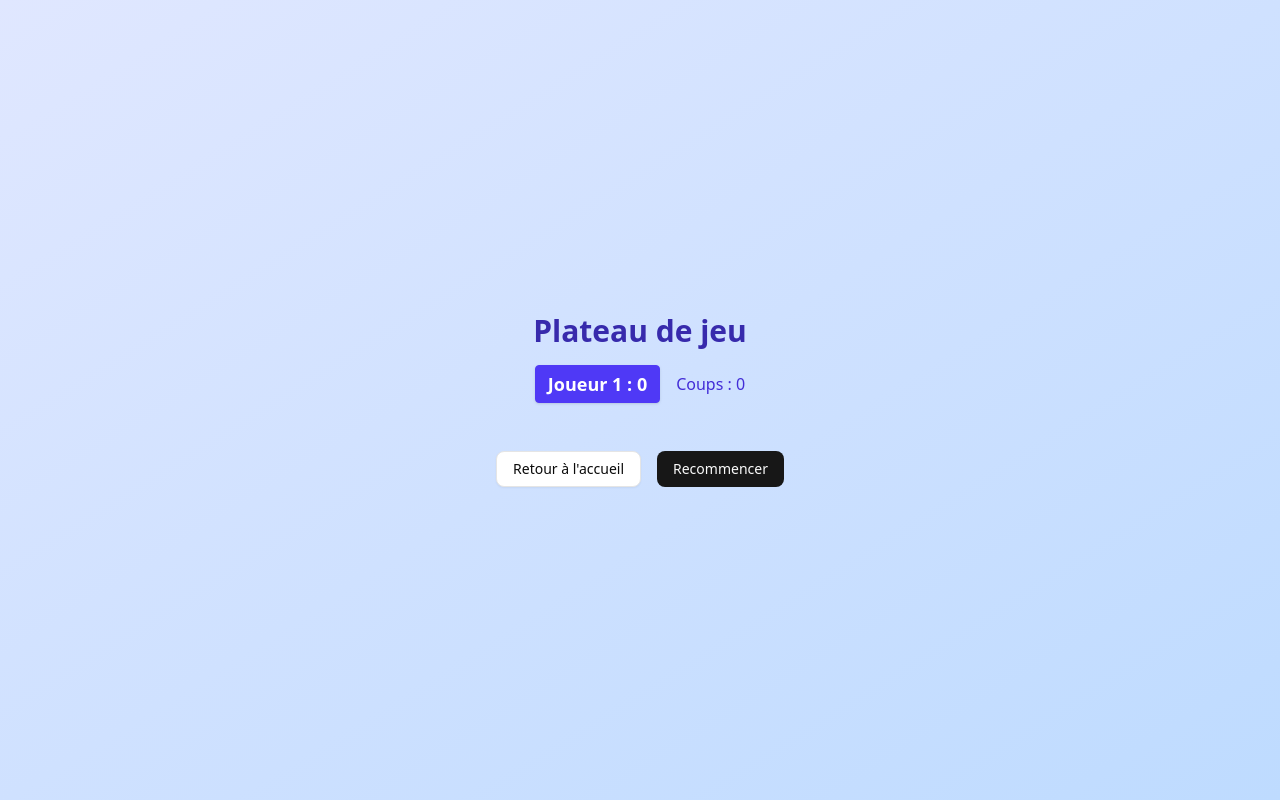
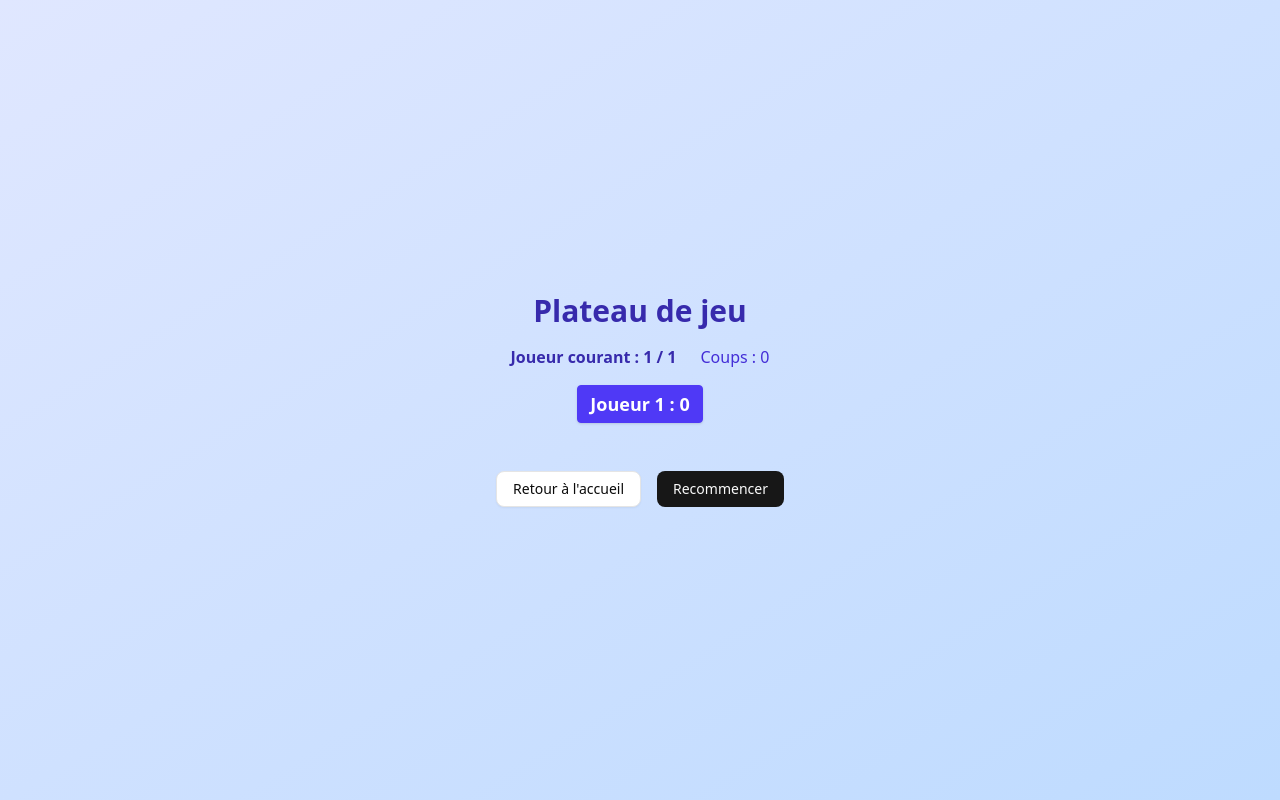
Before and after one commit to Momosa123/memory-game, a Next.js app in the folder frontend/: page /play in a window 1280 px wide. Built offline with nearby package versions, Linux system fonts and the light colour scheme.

Commit message:
feat: add GameInfo component to display current player and moves in PlayPage

```diff
--- a/frontend/app/play/page.tsx
+++ b/frontend/app/play/page.tsx
@@ -5,6 +5,7 @@ import { useRouter } from "next/navigation";
 import GameBoard from "@/components/GameBoard";
 import { Button } from "@/components/ui/button";
 import PlayerScore from "../../components/PlayerScore";
+import GameInfo from "../../components/GameInfo";
 
 export default function PlayPage() {
   const players = useGameStore((s) => s.players);
@@ -28,6 +29,11 @@ export default function PlayPage() {
       <h1 className="text-3xl font-bold mb-4 text-indigo-800">
         Plateau de jeu
       </h1>
+      <GameInfo
+        currentPlayerId={currentPlayerId}
+        moves={moves}
+        totalPlayers={players.length}
+      />
       <div className="mb-4 flex flex-col sm:flex-row gap-4 items-center">
         <div className="flex gap-4">
           {players.map((p) => (
@@ -39,7 +45,6 @@ export default function PlayPage() {
             />
           ))}
         </div>
-        <span className="text-indigo-700">Coups : {moves}</span>
       </div>
       <GameBoard
         board={useGameStore((s) => s.board)}
--- /dev/null
+++ b/frontend/components/GameInfo.tsx
@@ -0,0 +1,25 @@
+import React from "react";
+
+interface GameInfoProps {
+  currentPlayerId: number;
+  moves: number;
+  totalPlayers: number;
+}
+
+const GameInfo: React.FC<GameInfoProps> = ({
+  currentPlayerId,
+  moves,
+  totalPlayers,
+}) => {
+  return (
+    <div className="flex flex-col sm:flex-row gap-2 sm:gap-6 items-center mb-4">
+      <span className="text-indigo-800 font-semibold">
+        Joueur courant : <span className="font-bold">{currentPlayerId}</span> /{" "}
+        {totalPlayers}
+      </span>
+      <span className="text-indigo-700">Coups : {moves}</span>
+    </div>
+  );
+};
+
+export default GameInfo;
```
